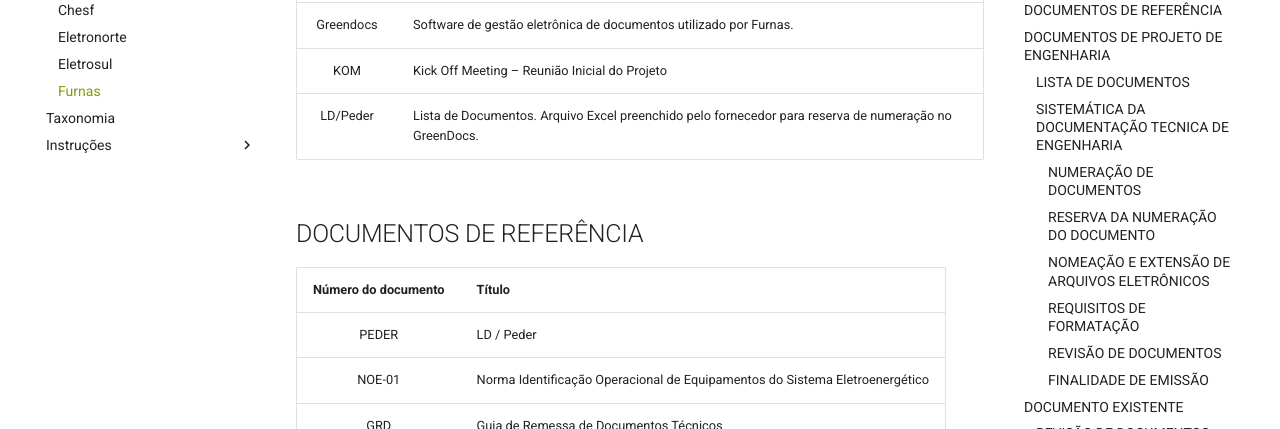
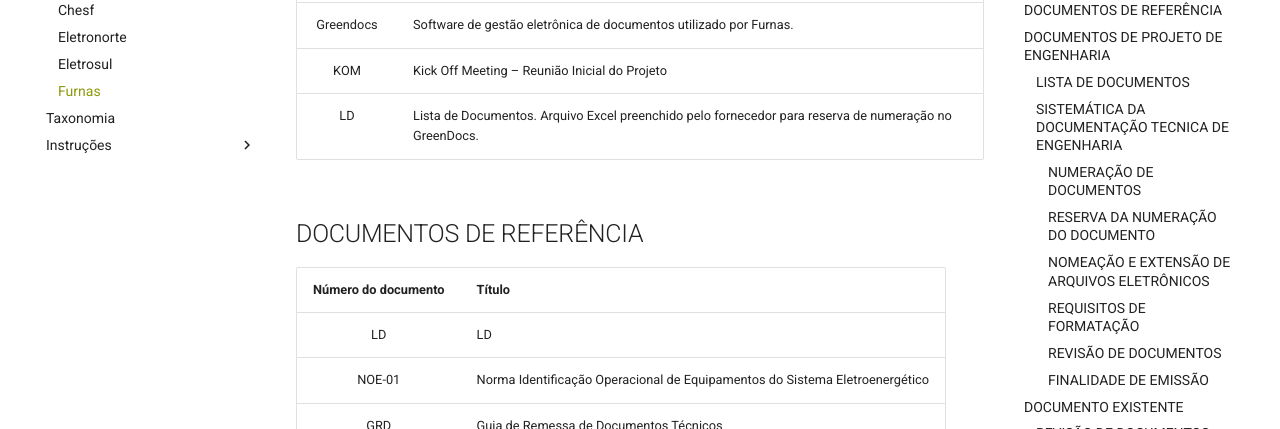
Before and after one commit to danielpiupiu/GED-project, an MkDocs documentation site: the page built from docs/resumos/furnas.md, in a window 1280 px wide and 900 px high, scrolled down 646 px. Shown: the part 152-581 px from the top of the window. Built offline with MkDocs 1.6.1 and Material for MkDocs 9.7.7, drawn with Linux system fonts in a browser that asks for light colours; comment, search, counter and statistics services are not loaded.

Commit message:
Update furnas.md
As seguntes alteraçoões

```diff
--- a/docs/resumos/furnas.md
+++ b/docs/resumos/furnas.md
@@ -16,12 +16,12 @@
 | GRD | Guia de Remessa de Documentos Técnicos. Arquivo Excel preenchido pelo projetista com informações referentes aos documentos de sua responsabilidade. Através deste arquivo que o GreenDocs permite o upload dos documentos |
 | Greendocs | Software de gestão eletrônica de documentos utilizado por Furnas. |
 | KOM | Kick Off Meeting – Reunião Inicial do Projeto |
-| LD/Peder | Lista de Documentos. Arquivo Excel preenchido pelo fornecedor para reserva de numeração no GreenDocs. |
+| LD | Lista de Documentos. Arquivo Excel preenchido pelo fornecedor para reserva de numeração no GreenDocs. |
 
 ## DOCUMENTOS DE REFERÊNCIA
 | Número do documento | Título |
 |:-----:|:------|
-| PEDER | LD / Peder |
+| LD | LD |
 | NOE-01 | Norma Identificação Operacional de Equipamentos do Sistema Eletroenergético |
 | GRD | Guia de Remessa de Documentos Técnicos |
 | | Formatos e Desenhos Padrões |
```
